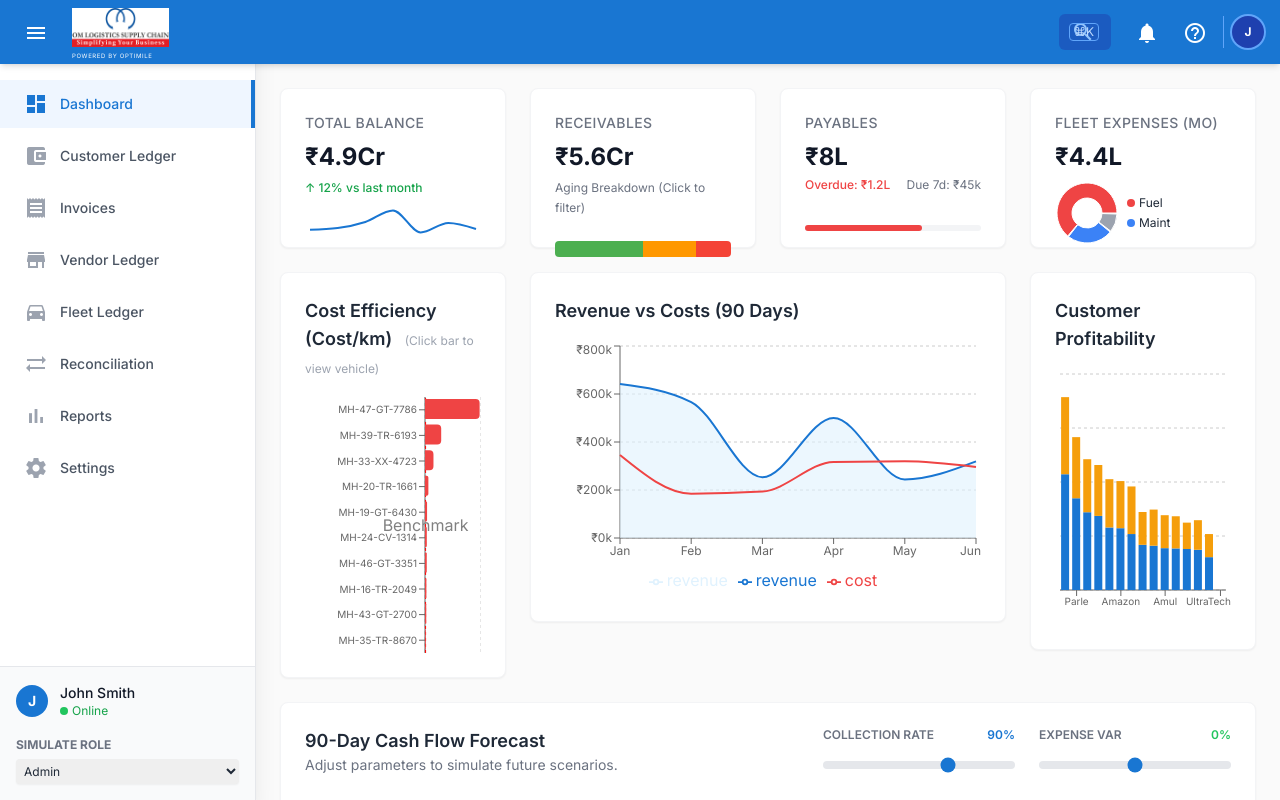
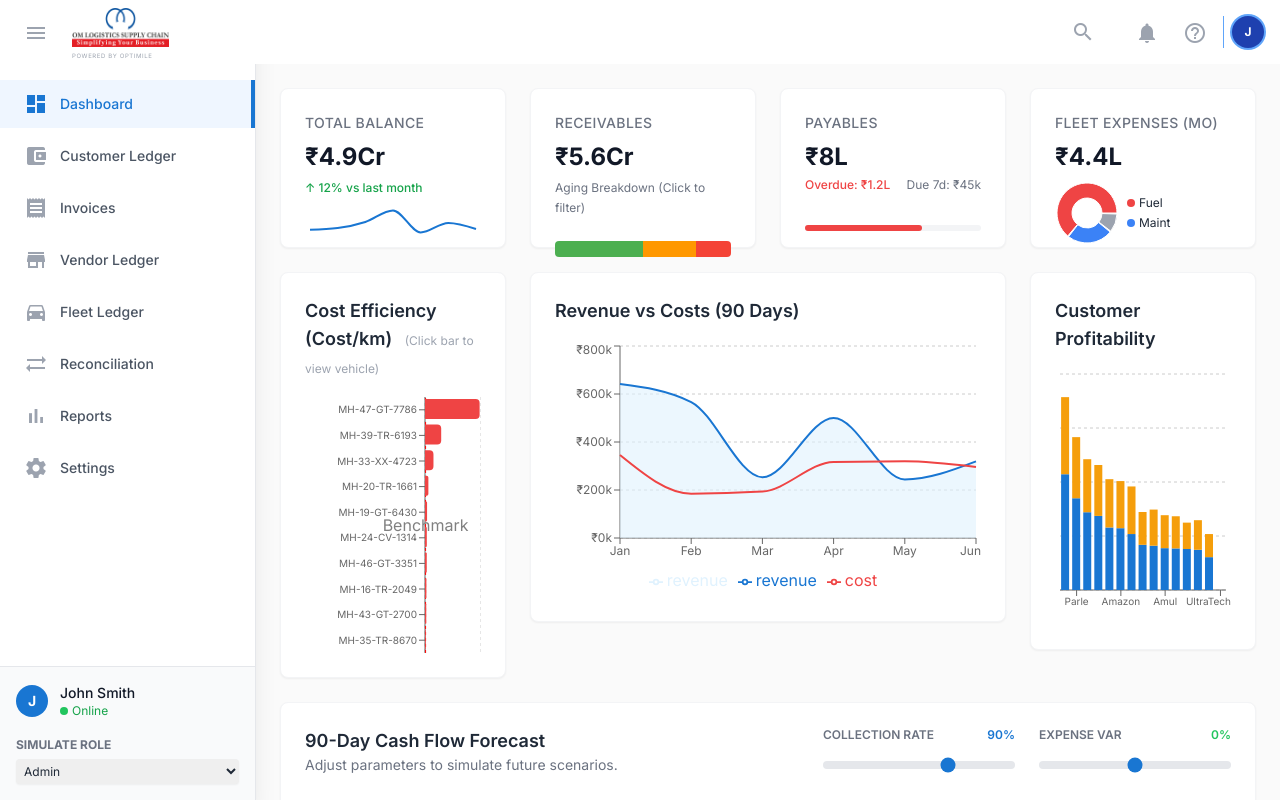
Before and after one commit to dhruvkh/optimile-financial-management, a React (Vite) app: page / in a window 1280 px wide. Shown: the top 800 px of the page. Built offline with nearby package versions, Linux system fonts and the light colour scheme.

Commit message:
Update Header.tsx

```diff
--- a/components/Header.tsx
+++ b/components/Header.tsx
@@ -33,20 +33,20 @@ const Header: React.FC<HeaderProps> = ({ onMenuClick, searchQuery, onSearchChang
   };
 
   return (
-    <header className="fixed top-0 left-0 right-0 h-16 bg-primary text-white shadow-md z-40 flex items-center px-4 justify-between transition-colors duration-200">
+    <header className="fixed top-0 left-0 right-0 h-16 bg-white text-white z-40 flex items-center px-4 justify-between transition-colors duration-200">
       <div className="flex items-center">
         <button
           onClick={onMenuClick}
           className="p-2 rounded-full hover:bg-white/10 focus:outline-none mr-4 transition-colors"
         >
-          <span className="material-icons text-white">menu</span>
+          <span className="material-icons text-gray-400">menu</span>
         </button>
         <div className="flex items-center space-x-2 cursor-pointer" onClick={() => navigate('/')}>
             <div className=" pt-1 ">
         <div className="flex items-center justify-left">
           <img src={Logo} alt="Optimile logo" className="object-cover" style={{ width: '10%', height: '20%' }} />
         </div>
-        <p className="text-[6px] uppercase tracking-widest text-white-500 mt-1 text-left">powered by Optimile</p>
+        <p className="text-[6px] uppercase tracking-widest text-gray-400 mt-1 text-left">powered by Optimile</p>
       </div>
         </div>
       </div>
@@ -58,16 +58,16 @@ const Header: React.FC<HeaderProps> = ({ onMenuClick, searchQuery, onSearchChang
           onClick={onOpenCommand}
         >
           <div className="absolute inset-y-0 left-0 pl-3 flex items-center pointer-events-none">
-            <span className="material-icons text-blue-300 group-hover:text-white transition-colors">search</span>
+            <span className="material-icons text-gray-400  transition-colors">search</span>
           </div>
           <input
             type="text"
             readOnly
             placeholder="Search Customers, Invoices, Fleet... (Ctrl+K)"
-            className="block w-full pl-10 pr-3 py-2 border-none rounded-md leading-5 bg-blue-800/50 text-white placeholder-blue-200 focus:outline-none focus:bg-white/20 sm:text-sm transition-all duration-200 cursor-pointer"
+            className="block w-full pl-10 pr-3 py-2 border-none rounded-md leading-5 text-white placeholder-blue-200 focus:outline-none focus:bg-white/20 sm:text-sm transition-all duration-200 cursor-pointer"
           />
           <div className="absolute inset-y-0 right-0 pr-3 flex items-center pointer-events-none">
-             <kbd className="hidden sm:inline-block border border-blue-400 rounded px-1 text-xs text-blue-200 font-sans">⌘K</kbd>
+             {/* <kbd className="hidden sm:inline-block border border-blue-400 rounded px-1 text-xs text-blue-200 font-sans">⌘K</kbd> */}
           </div>
         </div>
       </div>
@@ -79,7 +79,7 @@ const Header: React.FC<HeaderProps> = ({ onMenuClick, searchQuery, onSearchChang
             className="p-2 rounded-full hover:bg-white/10 relative transition-colors"
             onClick={() => setShowNotifications(!showNotifications)}
           >
-            <span className="material-icons text-white">notifications</span>
+            <span className="material-icons text-gray-400">notifications</span>
             {unreadCount > 0 && (
               <span className="absolute top-1.5 right-1.5 h-2.5 w-2.5 bg-red-500 rounded-full border-2 border-primary"></span>
             )}
@@ -126,7 +126,7 @@ const Header: React.FC<HeaderProps> = ({ onMenuClick, searchQuery, onSearchChang
         </div>
 
         <button className="p-2 rounded-full hover:bg-white/10 transition-colors hidden sm:block">
-           <span className="material-icons text-white">help_outline</span>
+           <span className="material-icons text-gray-400">help_outline</span>
         </button>
 
         {/* User Profile Snippet */}
```
